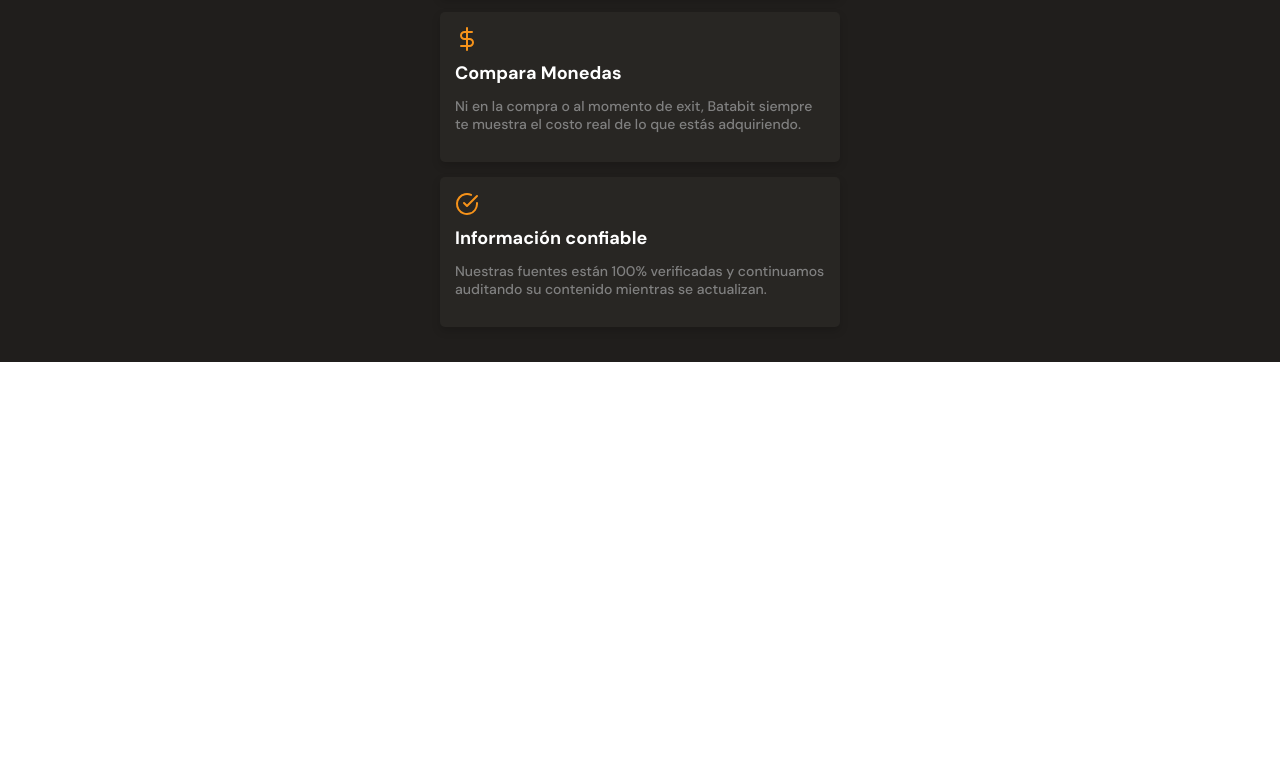
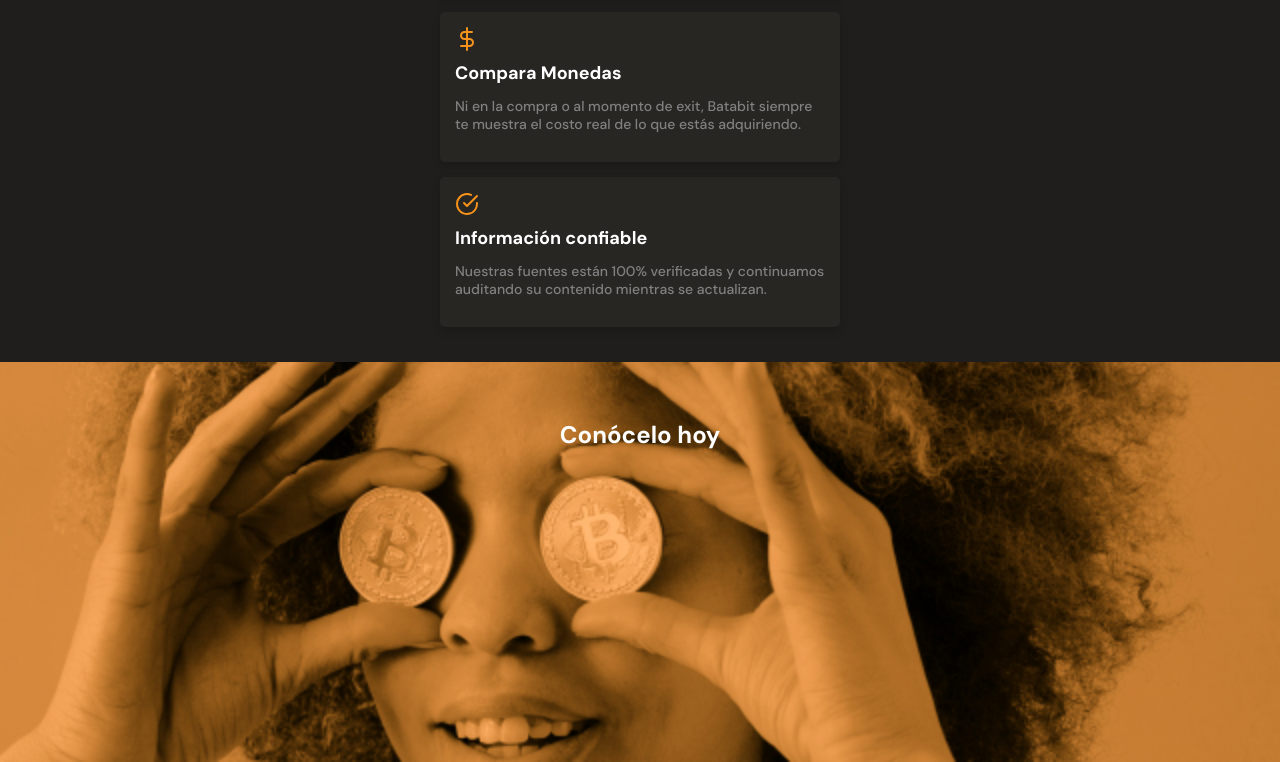
Before and after one commit to luisgonzalez2001/Curso-MobileFirst, a plain HTML site: page index.html in a window 1280 px wide. Shown: the part 1628-2390 px from the top of the page. Before the commit the page ends 1990 px from the top, so only its background shows below. Drawn offline with Linux system fonts and the light colour scheme.

Commit message:
Se termino la seccion de 'bitcoin-img'

```diff
--- a/index.html
+++ b/index.html
@@ -115,7 +115,9 @@
                 </article>
             </section>
         </section>
-        <section></section>
+        <section class="bitcoin-img-container">
+            <h2>Conócelo hoy</h2>
+        </section>
         <section></section>
     </main>
     <footer></footer>
--- a/style.css
+++ b/style.css
@@ -378,3 +378,22 @@ main {
 .check-circle {
     background-image: url('./assets/icons/check-circle.svg');
 }
+
+.bitcoin-img-container {
+    width: 100%;
+    min-width: 320px;
+    height: 50vh;
+    text-align: center;
+    background-image: url('./assets/imgs/bitcoinbaby-2x.jpg');
+    background-position: center;
+    background-repeat: no-repeat;
+    background-size: cover;
+}
+
+.bitcoin-img-container h2 {
+    padding-top: 60px;
+    font-size: 2.4rem;
+    font-weight: bold;
+    line-height: 2.6rem;
+    color: var(--just-white);
+}
```
Also changed, not shown: assets/imgs/bitcoinbaby-2x.jpg (added).
